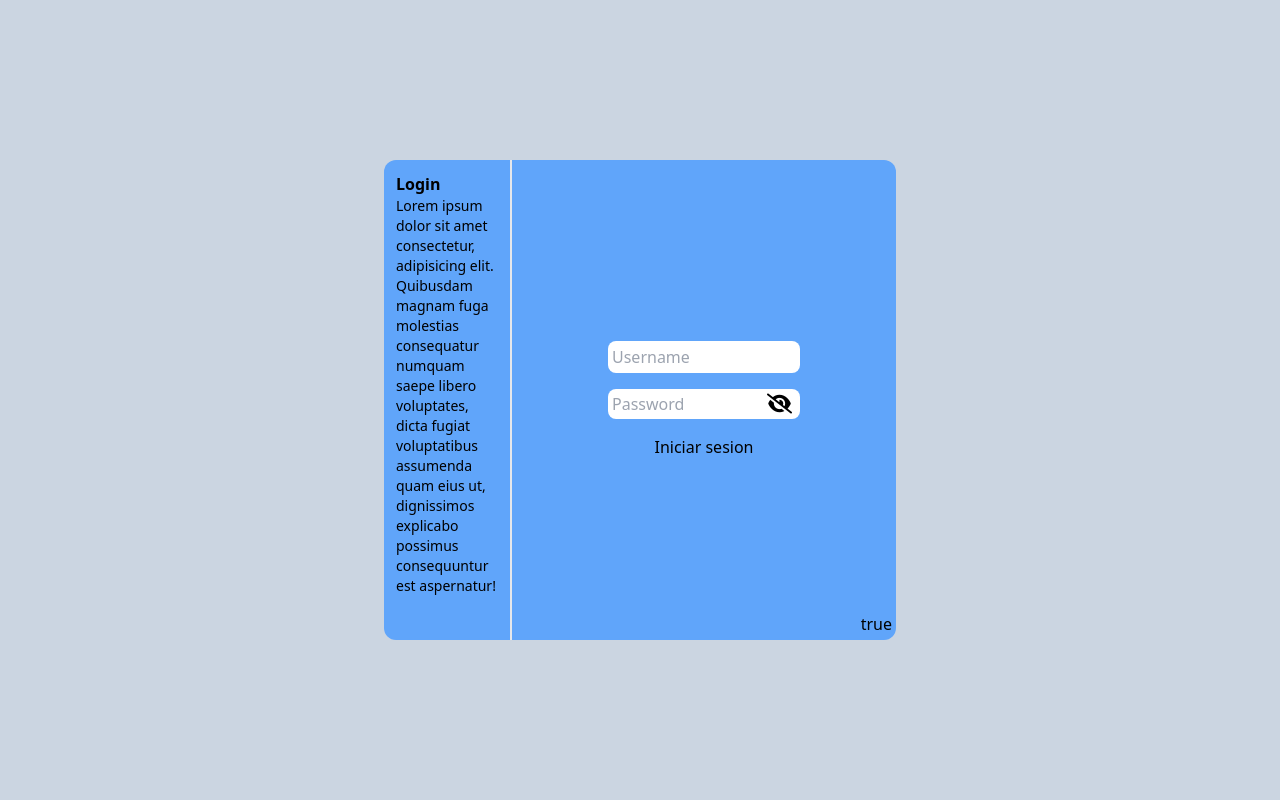
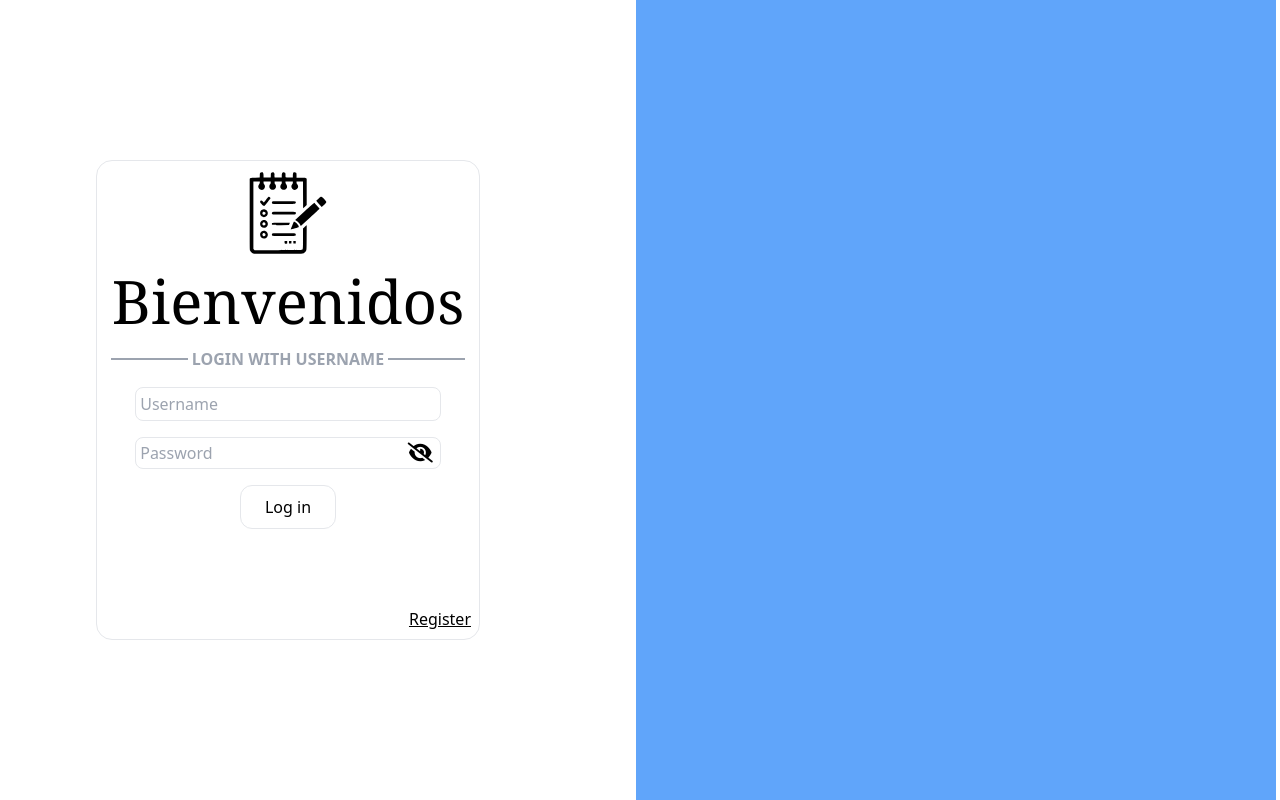
Before and after one commit to LeoUPerez/Todo-List-Frontend, a React (Vite) app: page / in a window 1280 px wide. Built offline with nearby package versions, Linux system fonts and the light colour scheme.

Commit message:
changed the style and add svg logo

```diff
--- a/src/Pages/Login/Login.jsx
+++ b/src/Pages/Login/Login.jsx
@@ -1,8 +1,10 @@
-import React, { useEffect, useRef, useState } from 'react'
+import React, { useRef, useState } from 'react'
 import Register from '../../Components/Register/Register';
 import Card_Info from '../../Components/Card_Info/Card_Info';
 import { Login_Sesion } from '../../Services/Login_API';
 import SeePasswordButton from '../../Components/SeePasswordButton/SeePasswordButton'
+import todo_image from '../../assets/Images/todo_.svg'
+import './scroll.css'
 
 const Login = () => {
 
@@ -23,23 +25,33 @@ const Login = () => {
   }
 
   return (
-    <div className="w-full h-screen bg-slate-300 flex justify-center items-center gap-5">
+    <div  className="w-full h-screen flex justify-center items-center gap-5 relative">
     {
      !OpenRegister &&
-     <div className="w-2/5 h-3/5 rounded-xl bg-blue-400 relative flex">
-        <Card_Info data="Login"/>
-        <form className='w-3/4 h-full flex justify-center items-center flex-col gap-4'>
-          <input onChange={Onchange(setUser)} type="text" name='Username' value={User} className='w-1/2 min-h-[6%] p-1 rounded-lg' placeholder='Username'/>
-          <div className='w-1/2 min-h-[6%] flex gap-1 justify-center items-center relative'>
-           <input onChange={Onchange(setPassword)} ref={InputPassword} type="password" name='Password' value={Password} className='w-full h-full p-1 rounded-lg' placeholder='Password'/>
+     <div id='container_login' className="w-2/5 h-3/5 rounded-xl absolute left-24 flex">
+        {/* <Card_Info data="Login"/> //!Aquí hay un flex con la card info*/}
+        <form className='w-3/4 h-full flex border relative rounded-2xl justify-center items-center flex-col gap-4'>
+        <span className='w-28 h-14 flex justify-center absolute top-1'>
+          <img src={todo_image} className='h-24' alt="todo list" />
+        </span>
+        <h1 className='text-center text-6xl font-serif'>Bienvenidos</h1>
+          <div className='w-full text-gray-400 flex justify-center items-center gap-1'>
+            <div className='w-1/5 h-0.5 bg-gray-400'></div>
+            <span className='uppercase'><strong>login with username</strong></span>
+            <div className='w-1/5 h-0.5 bg-gray-400'></div>
+          </div>
+          <input onChange={Onchange(setUser)} type="text" name='Username' value={User} className='w-4/5 min-h-[6%] p-1 rounded-lg border' placeholder='Username'/>
+          <div className='w-4/5 min-h-[6%] flex gap-1 justify-center items-center relative'>
+           <input onChange={Onchange(setPassword)} ref={InputPassword} type="password" name='Password' value={Password} className='w-full h-full p-1 rounded-lg border' placeholder='Password'/>
            <SeePasswordButton Input={InputPassword} />
           </div>
-          <button onClick={(e)=>{e.preventDefault(); Login_Sesion(User, Password)}}>Iniciar sesion</button>
+          <button className='w-1/4 h-11 rounded-xl border transition-all duration-200 hover:bg-blue-600 hover:text-white' onClick={(e)=>{e.preventDefault(); Login_Sesion(User, Password)}}>Log in</button>
+          <button onClick={(e)=>{e.preventDefault(); OpenRegis()}} className='absolute right-1 bottom-1 p-1 underline'>Register</button>
         </form>
-        <button onClick={(e)=>{e.preventDefault(); OpenRegis()}} className='absolute right-1 bottom-1'>true</button>
      </div>
     }
       <Register Open={OpenRegister} Close={CloseRegis} />
+      <div className='w-1/2 h-full bg-blue-400 absolute right-1 z-0'></div>
     </div>
   );
 }
```
